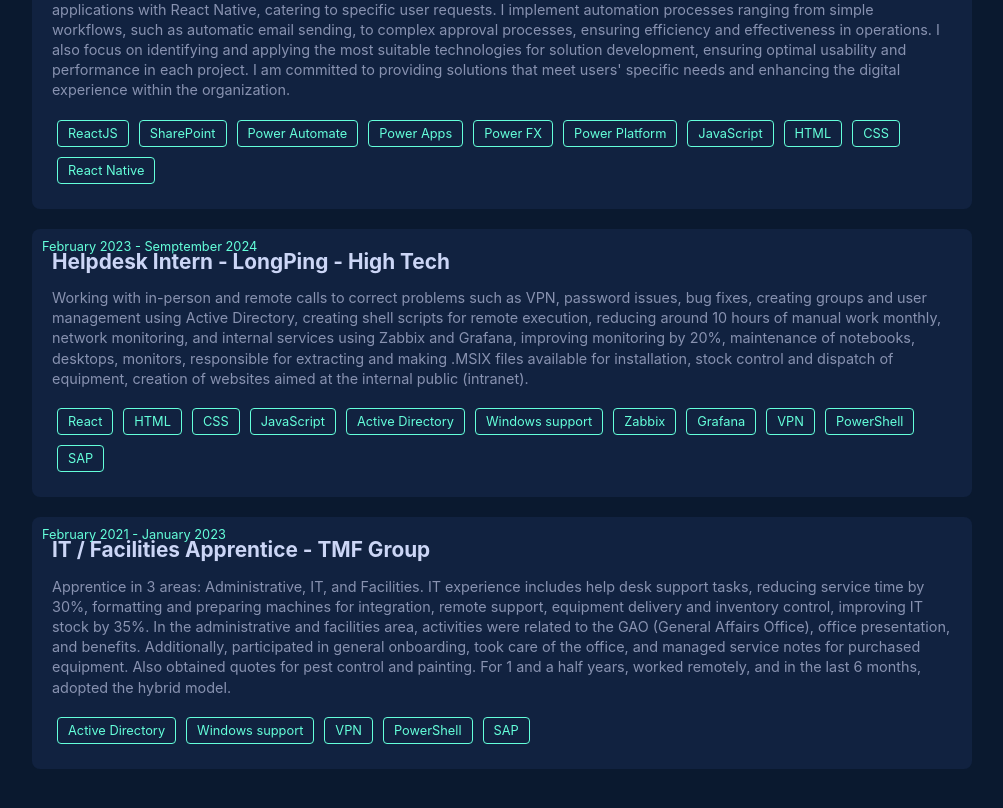
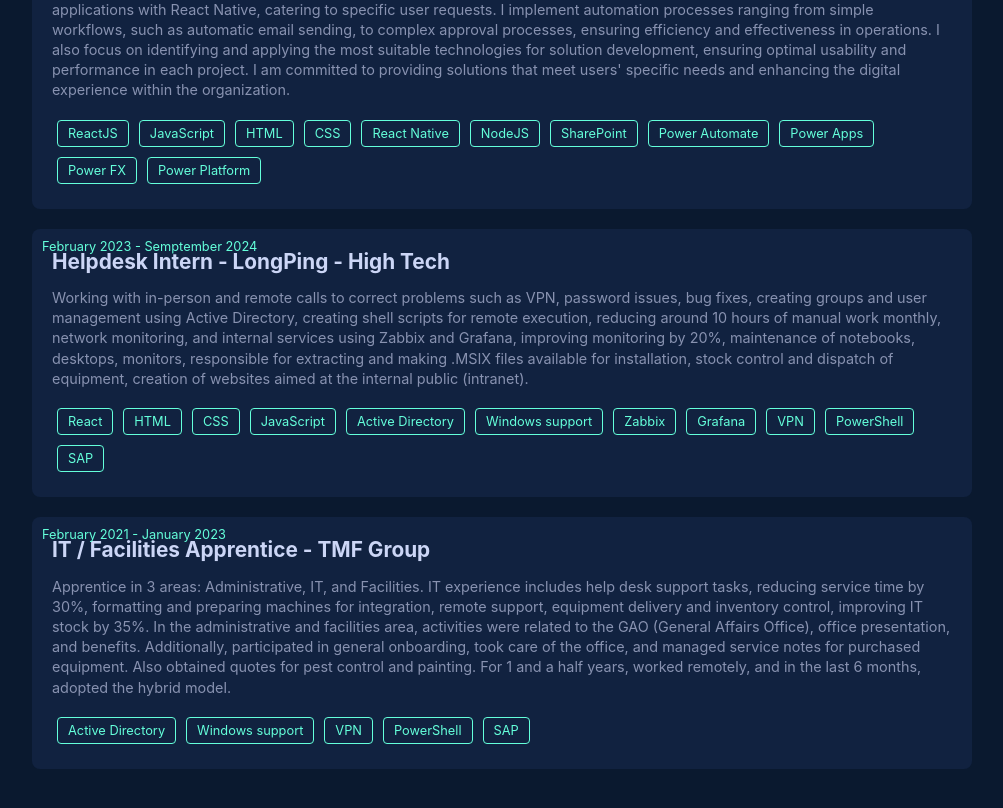
Before and after one commit to vLecaBR/my-portfolio, a React (Create React App) app: page / in a window 1280 px wide. Shown: the part 1700-2508 px from the top of the page, without its empty margins (138-1141 px from the left). Built offline with nearby package versions, Linux system fonts and the light colour scheme.

Commit message:
alterado skills

```diff
--- a/src/components/Experience/index.jsx
+++ b/src/components/Experience/index.jsx
@@ -34,15 +34,16 @@ const Experience = () => (
         </JobDescription>
         <Skills>
           <Skill>ReactJS</Skill>
+          <Skill>JavaScript</Skill>
+          <Skill>HTML</Skill>
+          <Skill>CSS</Skill>
+          <Skill>React Native</Skill>
+          <Skill>NodeJS</Skill>
           <Skill>SharePoint</Skill>
           <Skill>Power Automate</Skill>
           <Skill>Power Apps</Skill>
           <Skill>Power FX</Skill>
           <Skill>Power Platform</Skill>
-          <Skill>JavaScript</Skill>
-          <Skill>HTML</Skill>
-          <Skill>CSS</Skill>
-          <Skill>React Native</Skill>
         </Skills>
       </JobDetails>
       </Job>
```
